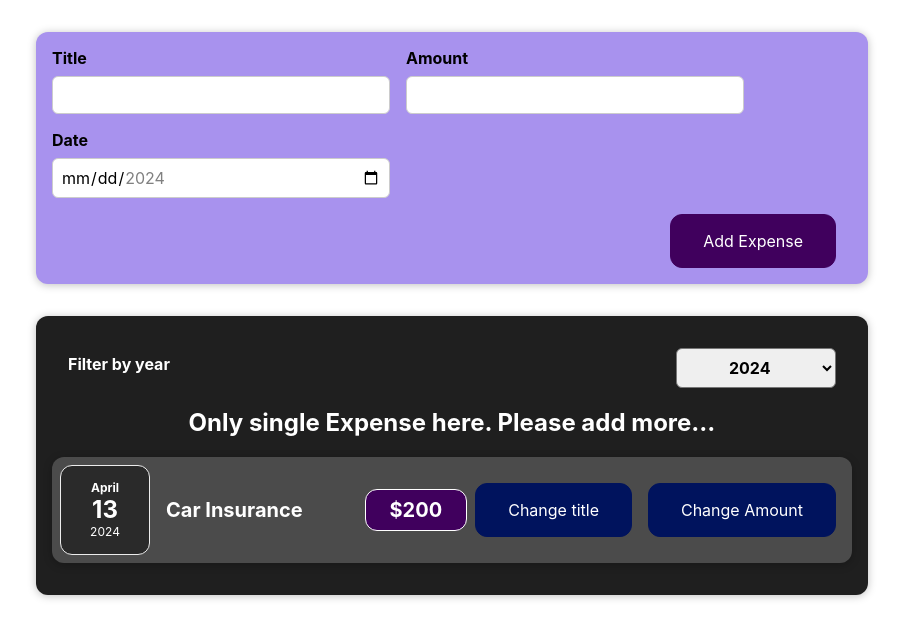
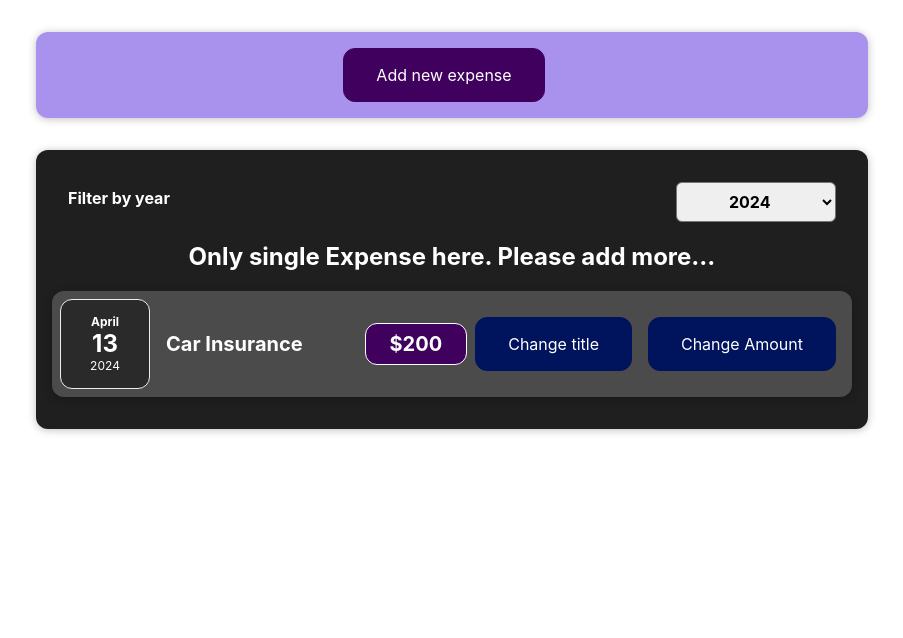
Before and after one commit to Chandan-MG/My-App, a React (Create React App) app: page / in a window 1280 px wide. Shown: the top 638 px of the page, without its empty margins (188-1091 px from the left). Built offline with nearby package versions, Linux system fonts and the light colour scheme.

Commit message:
Challenges on Conditional Rendering

```diff
--- a/src/Components/NewExpense/ExpenseForm.js
+++ b/src/Components/NewExpense/ExpenseForm.js
@@ -50,6 +50,9 @@ function ExpenseForm(props){
         setTitle('');
         setDate('');
     }
+     const cancelHandler = () => {
+        props.onCancel();
+     }
 
     return <form onSubmit={submitFormHandler}>
         <div className="new-expense_controls">
@@ -67,6 +70,7 @@ function ExpenseForm(props){
             </div>
         </div>
         <div className="new-expense_actions">
+            <button onClick={cancelHandler}>Cancel</button>
             <button type="submit">Add Expense</button>
         </div>
     </form>
--- a/src/Components/NewExpense/NewExpense.js
+++ b/src/Components/NewExpense/NewExpense.js
@@ -1,4 +1,4 @@
-import React from "react";
+import React, { useState } from "react";
 import './NewExpense.css';
 import ExpenseForm from "./ExpenseForm";
 
@@ -10,9 +10,19 @@ function NewExpense(props){
         };
         props.onAddExpense(expenseData);
     }
+
+    const [ isAddingExpense, setIsAddingExpense ] = useState(false);
+    const addNewExpenseHandler = () =>{
+        setIsAddingExpense(true);
+    }
     return(
         <div className="new-expense">
-            <ExpenseForm onSaveExpenseData={savedExpenseHandler}/>
+            {!isAddingExpense && (
+                <button onClick={addNewExpenseHandler}>Add new expense</button>
+            )}
+            {isAddingExpense && (
+                <ExpenseForm onSaveExpenseData={savedExpenseHandler} onCancel={() => setIsAddingExpense(false)} />
+            )}
         </div>
     )
 }
```
